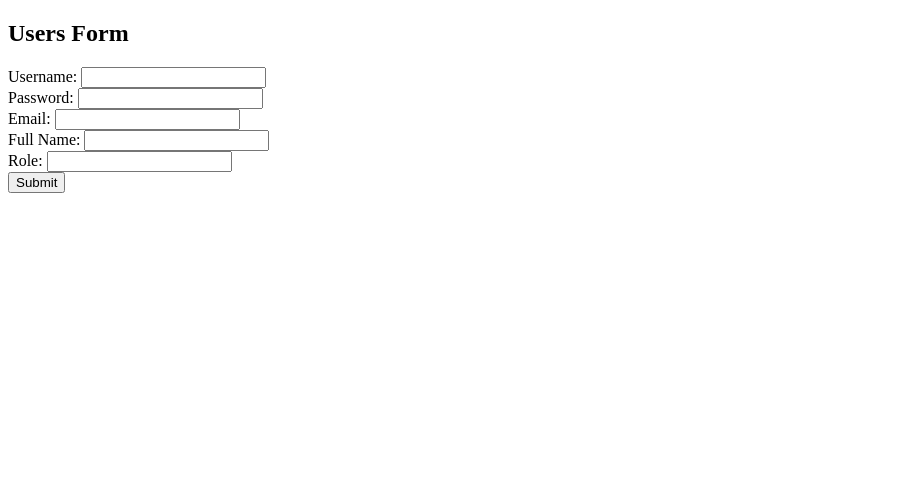
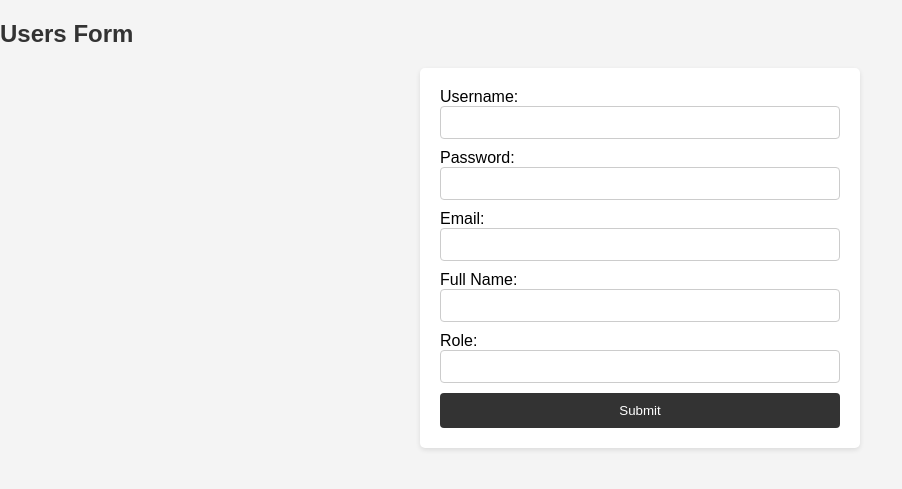
Before and after one commit to rugemana/Exam_WT_Rugemana_christian-222004192, a PHP site: page /user.php in a window 1280 px wide. Shown: the top 489 px of the page, without its empty margins (0-902 px from the left). Run offline with PHP 8.4, Linux system fonts and the light colour scheme.

Commit message:
Update user.php

```diff
--- a/user.php
+++ b/user.php
@@ -2,10 +2,49 @@
 <html>
 <head>
     <title>Users Form</title>
+    <style>
+        body {
+            font-family: Arial, sans-serif;
+            background-color: #f4f4f4;
+            margin: 0;
+            padding: 0;
+        }
+        h2 {
+            color: #333;
+        }
+        form {
+            max-width: 400px;
+            margin: 20px auto;
+            padding: 20px;
+            background-color: #fff;
+            border-radius: 5px;
+            box-shadow: 0 2px 5px rgba(0,0,0,0.1);
+        }
+        input[type="text"], input[type="password"], input[type="email"] {
+            width: 100%;
+            padding: 8px;
+            margin-bottom: 10px;
+            box-sizing: border-box;
+            border: 1px solid #ccc;
+            border-radius: 4px;
+        }
+        input[type="submit"] {
+            width: 100%;
+            padding: 10px;
+            background-color: #333;
+            color: #fff;
+            border: none;
+            border-radius: 4px;
+            cursor: pointer;
+        }
+        input[type="submit"]:hover {
+            background-color: #555;
+        }
+    </style>
 </head>
 <body>
     <h2>Users Form</h2>
-    <form method="post" action="users_form.php">
+    <form method="post" action="<?php echo $_SERVER['PHP_SELF']; ?>">
         Username: <input type="text" name="username" required><br>
         Password: <input type="password" name="password" required><br>
         Email: <input type="email" name="email" required><br>
@@ -15,8 +54,8 @@
     </form>
 
     <?php
-    if (isset($_POST['submit'])) {
-        include 'db_connect.php';
+    if ($_SERVER["REQUEST_METHOD"] == "POST") {
+        include 'db_connect.php'; // Include your database connection code
 
         $username = $_POST['username'];
         $password = $_POST['password'];
```
